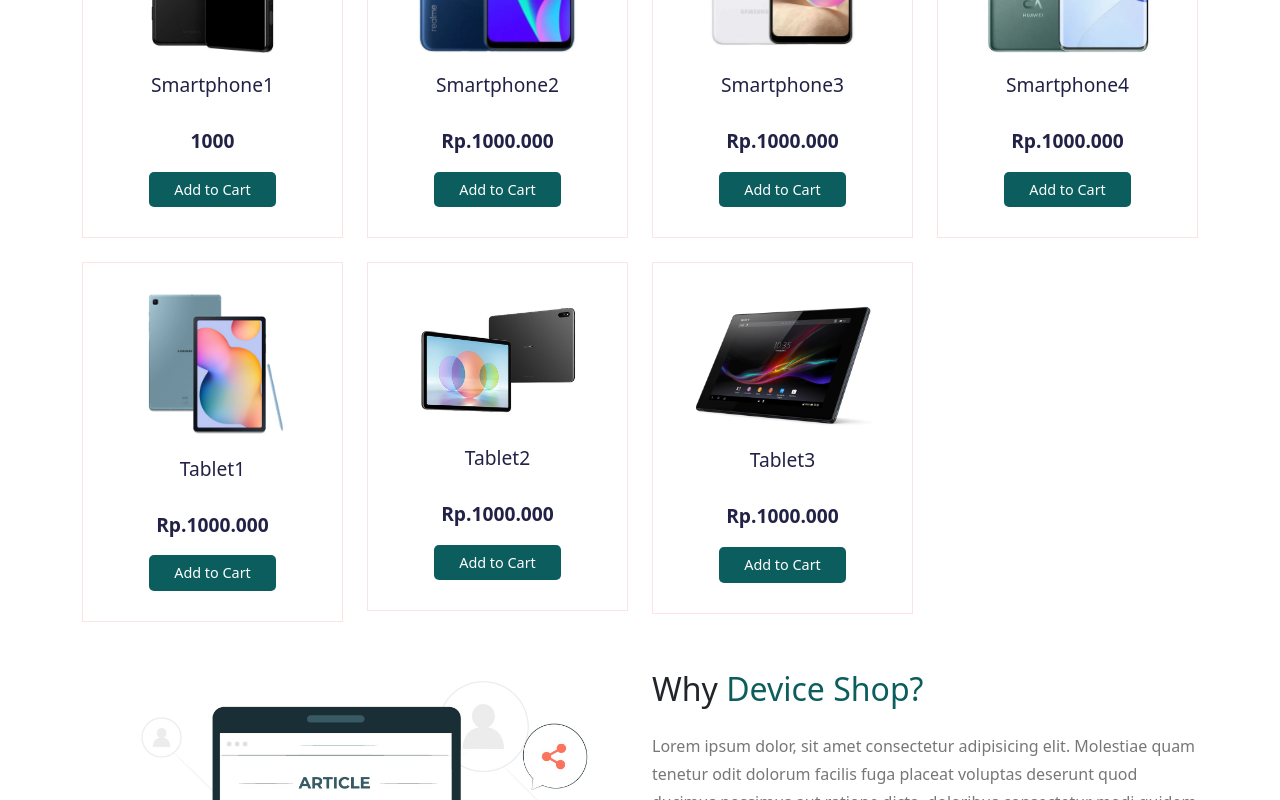
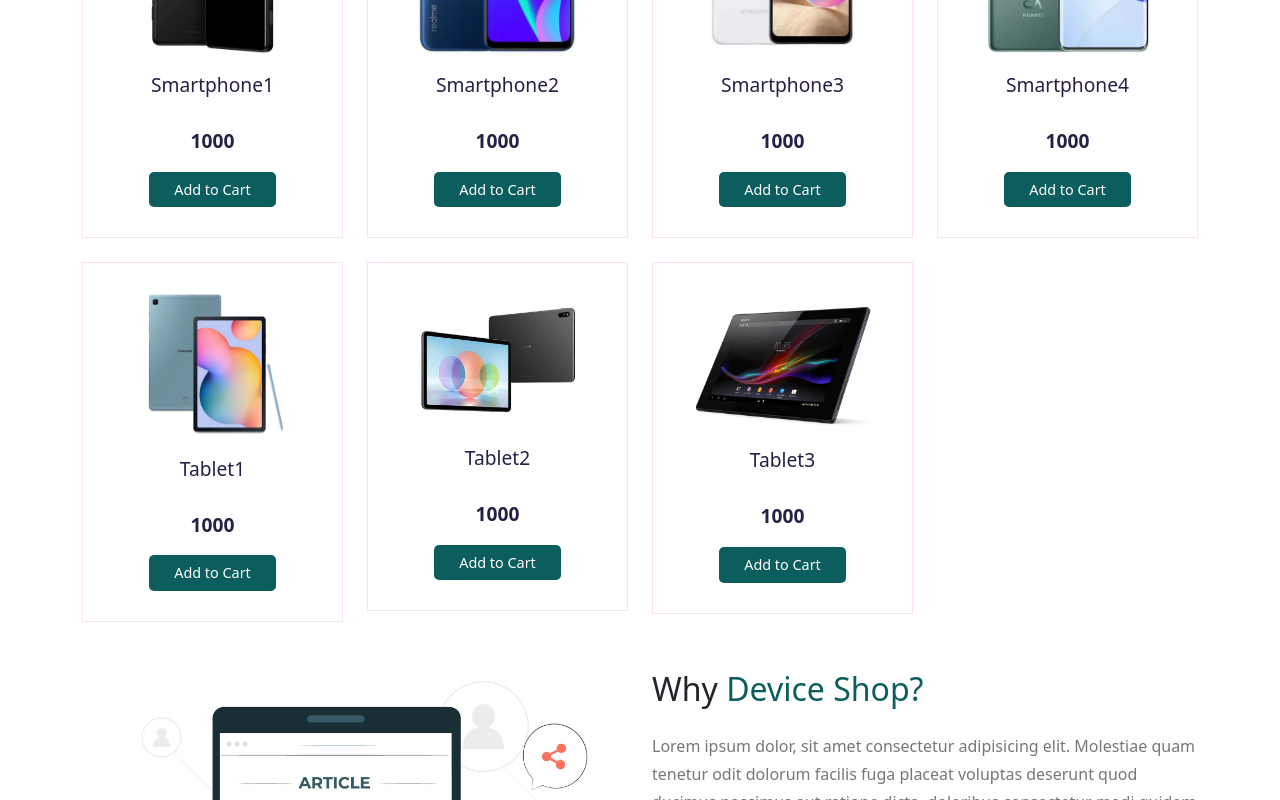
Before and after one commit to sanjayailham85/KP_E-Commerce, a React (Create React App) app: page /home in a window 1280 px wide. Shown: the part 1700-2500 px from the top of the page. Built offline with nearby package versions, Linux system fonts and the light colour scheme.

Commit message:
update products

```diff
--- a/src/assets/fake-data/products.js
+++ b/src/assets/fake-data/products.js
@@ -33,7 +33,7 @@ const products = [
   {
     id: "02",
     title: "Smartphone2",
-    price: "Rp.1000.000",
+    price: 1000,
     image01: product_02_image_01,
     image02: product_01_image_01,
     image03: product_01_image_01,
@@ -47,7 +47,7 @@ const products = [
   {
     id: "03",
     title: "Smartphone3",
-    price: "Rp.1000.000",
+    price: 1000,
     image01: product_03_image_01,
     image02: product_01_image_01,
     image03: product_01_image_01,
@@ -61,7 +61,7 @@ const products = [
   {
     id: "13",
     title: "Smartphone4",
-    price: "Rp.1000.000",
+    price: 1000,
     image01: product_04_image_01,
     image02: product_01_image_01,
     image03: product_01_image_01,
@@ -75,7 +75,7 @@ const products = [
   {
     id: "07",
     title: "Tablet1",
-    price: "Rp.1000.000",
+    price: 1000,
     image01: product_05_image_01,
     image02: product_01_image_01,
     image03: product_01_image_01,
@@ -89,7 +89,7 @@ const products = [
   {
     id: "08",
     title: "Tablet2",
-    price: "Rp.1000.000",
+    price: 1000,
     image01: product_06_image_01,
     image02: product_01_image_01,
     image03: product_01_image_01,
@@ -103,7 +103,7 @@ const products = [
   {
     id: "09",
     title: "Tablet3",
-    price:"Rp.1000.000",
+    price:1000,
     image01: product_07_image_01,
     image02: product_01_image_01,
     image03: product_01_image_01,
```
